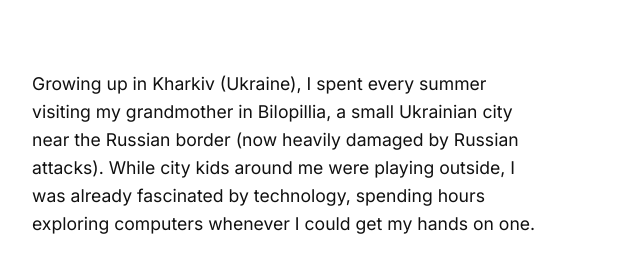
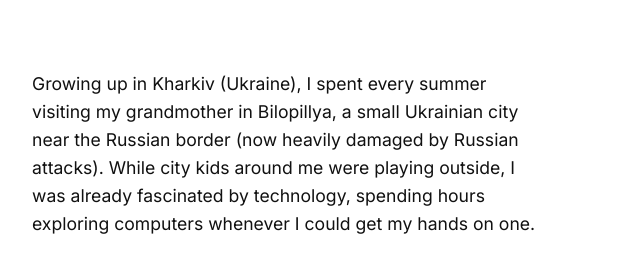
Before and after one commit to Minimall/minimall.github.io, a plain HTML site: page portfolio-2025/index.html in a window 1280 px wide. Shown: the part 515-782 px from the top of the page, 222-862 px from the left. Drawn offline with nearby package versions, Linux system fonts and the light colour scheme.

Commit message:
Automatic commit before Assistant edits

```diff
--- a/portfolio-2025/index.html
+++ b/portfolio-2025/index.html
@@ -30,7 +30,7 @@
                 <div class="main-text">
                     <p>
                         Growing up in <span class="hover-word" data-images="kharkiv1.jpg,kharkiv2.jpg,kharkiv3.jpg" data-text="Kharkiv"><span class="wave-text">Kharkiv</span><img class="hover-image" alt="Kharkiv"></span> (Ukraine), I spent every summer visiting my grandmother in
-                        Bilopillia, a small Ukrainian city near the Russian
+                        <span class="hover-word" data-images="kharkiv1.jpg" data-text="Bilopillya"><span class="wave-text">Bilopillya</span><img class="hover-image" alt="Bilopillya"></span>, a small Ukrainian city near the Russian
                         border (now heavily damaged by Russian attacks). While
                         city kids around me were playing outside, I was already
                         fascinated by technology, spending hours exploring computers whenever I could get my hands on one.
```
